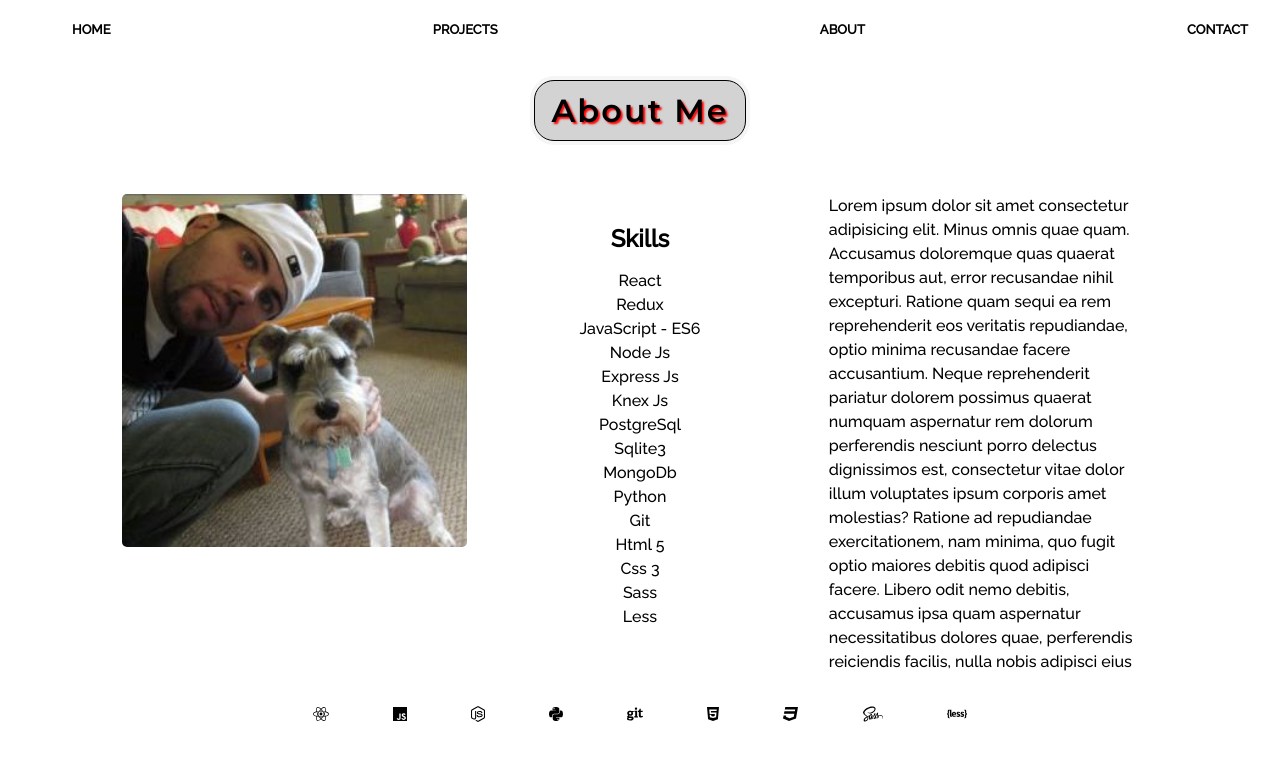
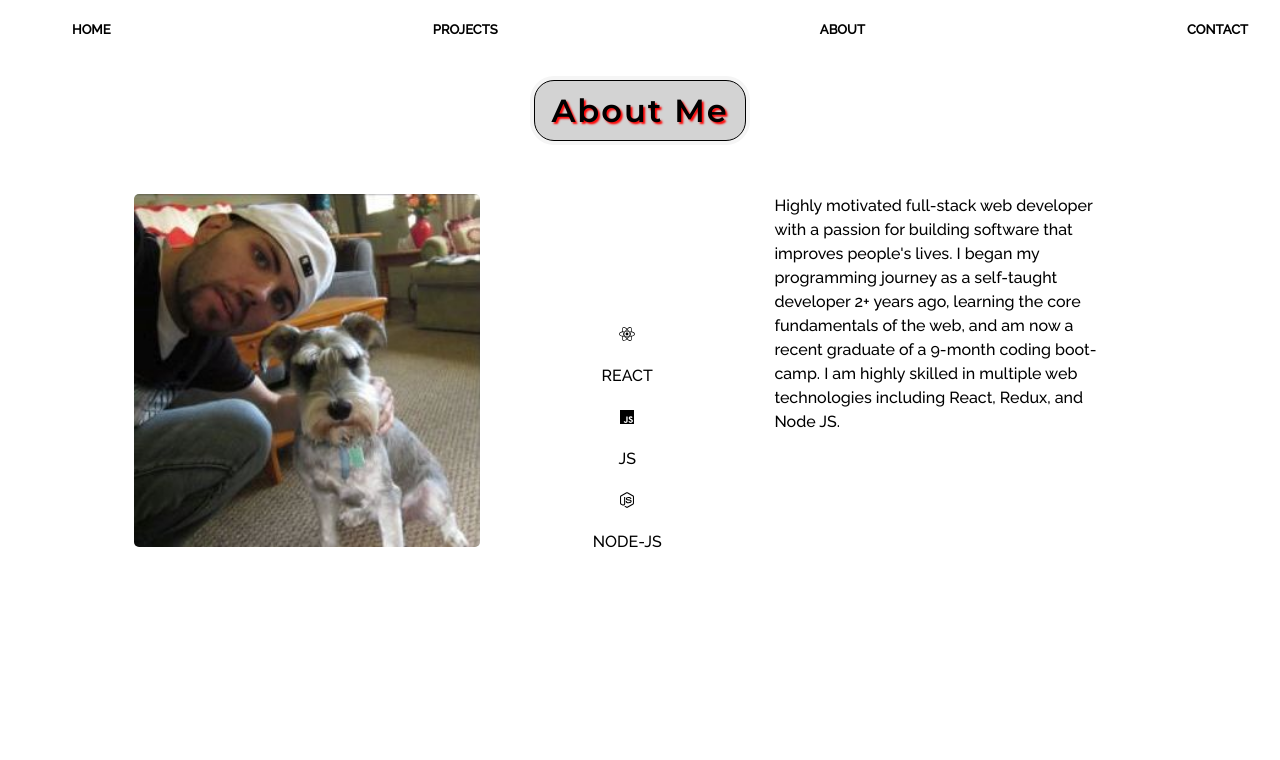
Before and after one commit to codeOfTheFuture/Personal-Portfolio, a Next.js app: page /About in a window 1280 px wide. Shown: the top 760 px of the page. Built offline with nearby package versions, Linux system fonts and the light colour scheme.

Commit message:
ade changes to skills icons on about page, added content to projects

```diff
--- a/components/SkillsIcons.js
+++ b/components/SkillsIcons.js
@@ -5,8 +5,8 @@ import "../styles/fontawesome";
 
 const StyledIcon = styled(FontAwesomeIcon)`
   color: "black";
-  width: 100px;
-  margin: 0 2em;
+  width: 50px;
+  margin: 0.5em 4em;
 
   @media only screen and (max-width: 600px) {
     margin: 0 0.4em;
@@ -18,25 +18,34 @@ const SkillsIcons = () => {
     "react",
     "js",
     "node-js",
-    "python",
-    "git",
-    "html5",
-    "css3",
-    "sass",
-    "less",
+    // "python",
+    // "git",
+    // "html5",
+    // "css3",
+    // "sass",
+    // "less",
   ];
 
   return (
     <div className='icon-container'>
       {icons.map((icon, index) => (
-        <StyledIcon icon={["fab", icon]} key={index} />
+        <>
+          <StyledIcon icon={["fab", icon]} key={index} />
+          <p>{icon}</p>
+        </>
       ))}
 
       <style jsx>{`
         .icon-container {
           display: flex;
+          flex-direction: column;
           justify-content: center;
           align-items: center;
+          width: 20%;
+          margin-left: 2em;
+        }
+        .icon-container p {
+          text-transform: uppercase;
         }
         @media only screen and (max-width: 600px) {
           .icon-container {
--- a/pages/About.js
+++ b/pages/About.js
@@ -13,45 +13,18 @@ const About = () => {
           <div className='about-pic'>
             <img src='/assets/about-pic.JPG' alt='Jeff Oliver and Bandit' />
           </div>
-          <div className='skills-list'>
-            <h2>Skills</h2>
-            <ul>
-              <li>React</li>
-              <li>Redux</li>
-              <li>JavaScript - ES6</li>
-              <li>Node Js</li>
-              <li>Express Js</li>
-              <li>Knex Js</li>
-              <li>PostgreSql</li>
-              <li>Sqlite3</li>
-              <li>MongoDb</li>
-              <li>Python</li>
-              <li>Git</li>
-              <li>Html 5</li>
-              <li>Css 3</li>
-              <li>Sass</li>
-              <li>Less</li>
-            </ul>
-          </div>
+          <SkillsIcons />
           <div className='about-text'>
             <p>
-              Lorem ipsum dolor sit amet consectetur adipisicing elit. Minus
-              omnis quae quam. Accusamus doloremque quas quaerat temporibus aut,
-              error recusandae nihil excepturi. Ratione quam sequi ea rem
-              reprehenderit eos veritatis repudiandae, optio minima recusandae
-              facere accusantium. Neque reprehenderit pariatur dolorem possimus
-              quaerat numquam aspernatur rem dolorum perferendis nesciunt porro
-              delectus dignissimos est, consectetur vitae dolor illum voluptates
-              ipsum corporis amet molestias? Ratione ad repudiandae
-              exercitationem, nam minima, quo fugit optio maiores debitis quod
-              adipisci facere. Libero odit nemo debitis, accusamus ipsa quam
-              aspernatur necessitatibus dolores quae, perferendis reiciendis
-              facilis, nulla nobis adipisci eius cupiditate voluptatum? Voluptas
-              voluptates veritatis est iste?
+              Highly motivated full-stack web developer with a passion for
+              building software that improves people's lives. I began my
+              programming journey as a self-taught developer 2+ years ago,
+              learning the core fundamentals of the web, and am now a recent
+              graduate of a 9-month coding boot-camp. I am highly skilled in
+              multiple web technologies including React, Redux, and Node JS.
             </p>
           </div>
         </div>
-        <SkillsIcons />
 
         <style jsx>{`
           .about-container {
@@ -89,22 +62,13 @@ const About = () => {
             align-items: center;
             width: 30%;
           }
-          .skills-list h2 {
-            margin: 0;
-          }
-          .skills-list ul {
-            padding: 0;
-            list-style: none;
-            text-align: center;
-            line-height: 1.5em;
-          }
           .about-text {
-            width: 30%;
+            width: 35%;
           }
           .about-text p {
-            height: 60vh;
+            height: 62vh;
             margin: 0;
-            padding: 0 1em;
+            padding: 0 2em;
             line-height: 1.5em;
             overflow: scroll;
           }
```
Also changed, not shown: components/Project.js (+9 -1 lines), pages/Projects.js (+64 -10 lines).
